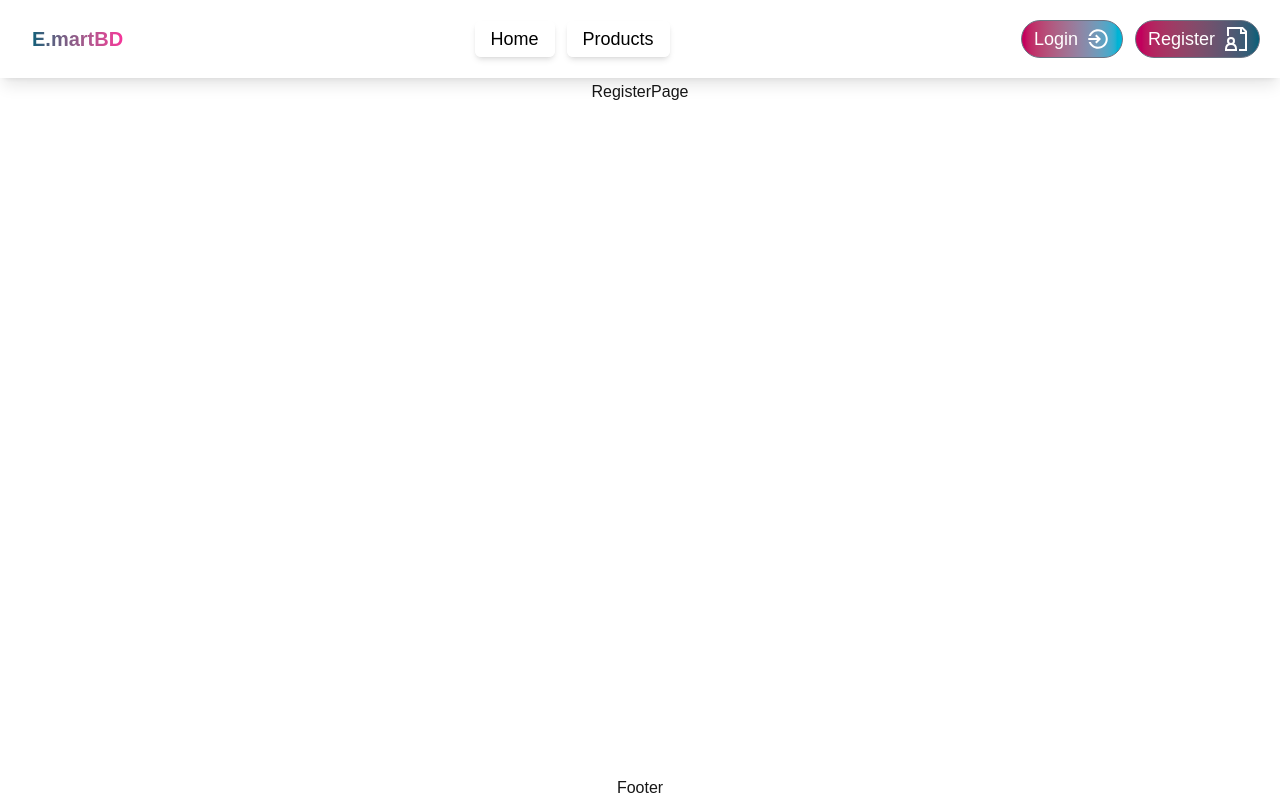
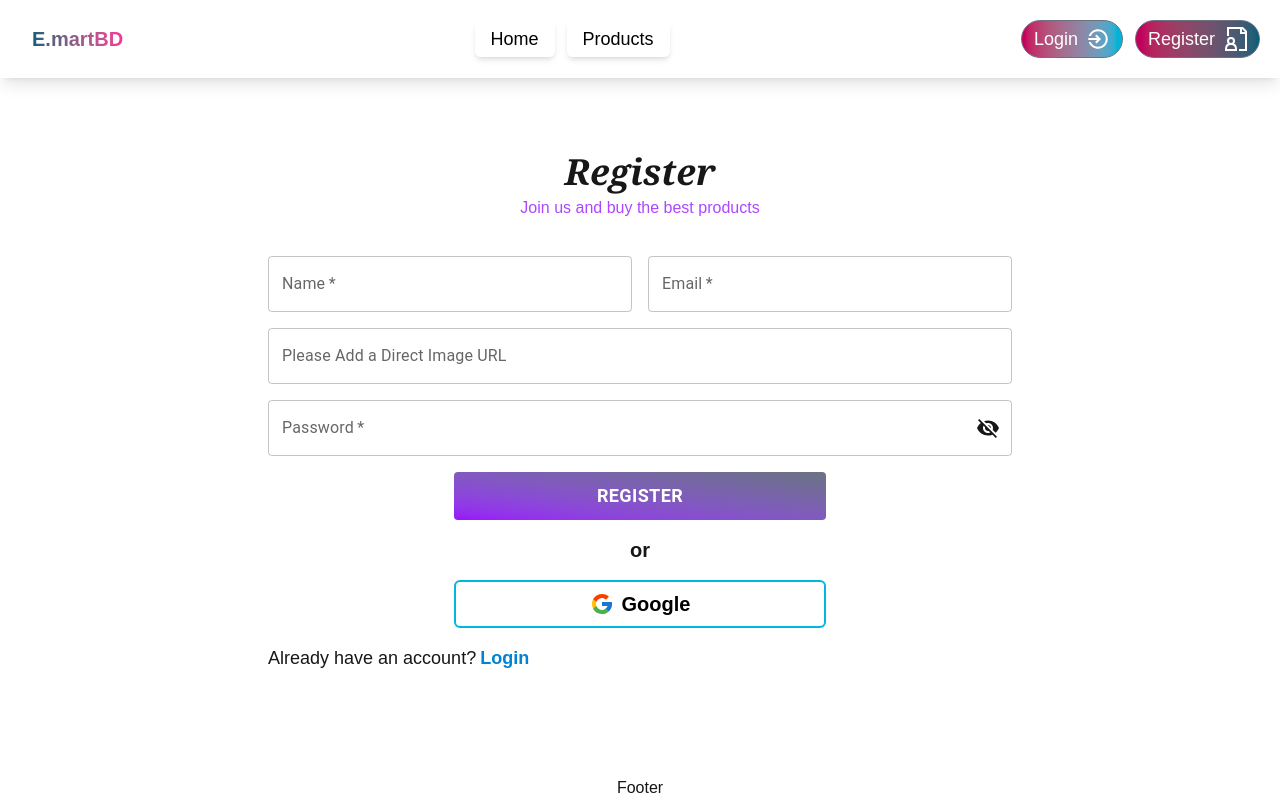
Before and after one commit to nahiyankhan55/ejp-nextjs-task-client, a Next.js app: page /register in a window 1280 px wide. Built offline with nearby package versions, Linux system fonts and the light colour scheme.

Commit message:
register page add

```diff
--- a/package.json
+++ b/package.json
@@ -16,7 +16,8 @@
     "next-auth": "^4.24.13",
     "react": "19.2.0",
     "react-dom": "19.2.0",
-    "react-icons": "^5.5.0"
+    "react-icons": "^5.5.0",
+    "react-toastify": "^11.0.5"
   },
   "devDependencies": {
     "@tailwindcss/postcss": "^4",
--- /dev/null
+++ b/src/app/(layout)/(auth)/register/RegisterProvider.jsx
@@ -0,0 +1,168 @@
+"use client";
+import { useState } from "react";
+import { useRouter } from "next/navigation";
+import { signIn } from "next-auth/react";
+import { toast } from "react-toastify";
+import { Button, TextField } from "@mui/material";
+import { MdVisibility, MdVisibilityOff } from "react-icons/md";
+import { FcGoogle } from "react-icons/fc";
+import Link from "next/link";
+
+const RegisterProvider = () => {
+  const [showPassword, setShowPassword] = useState(false);
+  const router = useRouter();
+
+  const validatePassword = (password) => {
+    const regex =
+      /^(?=.*[a-z])(?=.*[A-Z])(?=.*\d)(?=.*[@$!%*?&])[A-Za-z\d@$!%*?&]{6,}$/;
+    return regex.test(password);
+  };
+
+  const handleFormSubmit = async (e) => {
+    e.preventDefault();
+    const { name, email, password, imageURL } = e.target;
+    const nameVal = name.value;
+    const emailVal = email.value;
+    const passwordVal = password.value;
+    const imageVal = imageURL?.value?.trim();
+
+    if (!validatePassword(passwordVal)) {
+      toast.info(
+        "Password must be at least 6 characters, include a number, uppercase, lowercase & special char.",
+        { position: "top-right", autoClose: 3000 }
+      );
+      return;
+    }
+
+    try {
+      const res = await fetch("http://localhost:6610/register", {
+        method: "POST",
+        headers: { "Content-Type": "application/json" },
+        body: JSON.stringify({
+          name: nameVal,
+          email: emailVal,
+          password: passwordVal,
+          image: imageVal,
+        }),
+      });
+
+      const data = await res.json();
+      if (!res.ok) throw new Error(data.message || "Registration failed");
+
+      toast.success("Registration successful! Logging in...", {
+        position: "top-right",
+        autoClose: 2000,
+      });
+
+      await signIn("credentials", {
+        email: emailVal,
+        password: passwordVal,
+        callbackUrl: "/",
+      });
+    } catch (err) {
+      toast.error(`Registration Error: ${err.message}`, {
+        position: "top-right",
+        autoClose: 3000,
+      });
+    }
+  };
+
+  const handleGoogleMethod = async () => {
+    await signIn("google", { callbackUrl: "/" });
+  };
+
+  return (
+    <div className="w-full flex flex-col items-center sm:gap-5 gap-2 px-5 py-10">
+      <div className="flex flex-col gap-1 items-center md:mt-8 mt-4">
+        <h3 className="md:text-4xl text-2xl italic font-serif font-semibold">
+          Register
+        </h3>
+        <p className="text-base font-medium text-purple-500">
+          Join us and buy the best products
+        </p>
+      </div>
+
+      <div className="flex flex-col gap-4 lg:w-3/5 md:w-8/12 sm:w-10/12">
+        <form
+          onSubmit={handleFormSubmit}
+          className="flex flex-col justify-center items-center gap-4 mt-4 w-full"
+        >
+          <div className="flex md:flex-nowrap flex-wrap items-center gap-4 w-full">
+            <TextField
+              name="name"
+              label="Name"
+              variant="outlined"
+              required
+              className="w-full"
+            />
+            <TextField
+              name="email"
+              label="Email"
+              variant="outlined"
+              type="email"
+              required
+              className="w-full"
+            />
+          </div>
+          <TextField
+            name="imageURL"
+            label="Please Add a Direct Image URL"
+            variant="outlined"
+            className="w-full"
+          />
+          <div className="w-full relative">
+            <TextField
+              name="password"
+              type={showPassword ? "text" : "password"}
+              label="Password"
+              variant="outlined"
+              required
+              className="w-full"
+            />
+            {!showPassword ? (
+              <MdVisibilityOff
+                onClick={() => setShowPassword(!showPassword)}
+                className="absolute top-4 right-3 text-2xl z-40 cursor-pointer"
+              />
+            ) : (
+              <MdVisibility
+                onClick={() => setShowPassword(!showPassword)}
+                className="absolute top-4 right-3 text-2xl z-40 cursor-pointer"
+              />
+            )}
+          </div>
+
+          <div className="w-full flex items-center justify-center">
+            <Button
+              type="submit"
+              className="w-full md:w-1/2 mx-auto py-2 rounded-md border-2 text-white! shadow-gray-400/90 bg-linear-to-tr from-purple-600 to-gray-500 transition-all duration-300 hover:to-cyan-600 hover:shadow-md"
+            >
+              <p className="text-lg font-semibold py-1">Register</p>
+            </Button>
+          </div>
+        </form>
+
+        <p className="text-xl font-bold text-center">or</p>
+
+        <button
+          onClick={handleGoogleMethod}
+          className="w-full md:w-1/2 mx-auto border-2 border-cyan-500 bg-white rounded-md text-xl font-semibold transition hover:shadow-md hover:scale-105 shadow-gray-400/90 hover:border-cyan-600 py-2 flex items-center justify-center gap-2 text-black cursor-pointer"
+        >
+          <FcGoogle className="text-2xl" /> Google
+        </button>
+
+        <p className="font-medium text-lg flex items-center gap-1">
+          Already have an account?
+          <Link
+            href="/login"
+            className="text-sky-600 hover:text-emerald-700 duration-300 font-bold"
+          >
+            Login
+          </Link>
+        </p>
+      </div>
+    </div>
+  );
+};
+
+export default RegisterProvider;
--- a/src/app/(layout)/(auth)/register/page.jsx
+++ b/src/app/(layout)/(auth)/register/page.jsx
@@ -1,5 +1,11 @@
+import RegisterProvider from "./RegisterProvider";
+
+export const metadata = {
+  title: "Register to E.martBD",
+};
+
 const RegisterPage = () => {
-  return <div>RegisterPage</div>;
+  return <RegisterProvider></RegisterProvider>;
 };
 
 export default RegisterPage;
--- /dev/null
+++ b/src/app/api/auth/[...nextauth]/route.js
@@ -0,0 +1,45 @@
+import NextAuth from "next-auth";
+import CredentialsProvider from "next-auth/providers/credentials";
+
+export const authOptions = {
+  providers: [
+    CredentialsProvider({
+      name: "Credentials",
+      async authorize(credentials) {
+        const res = await fetch("http://localhost:6610/login", {
+          method: "POST",
+          headers: { "Content-Type": "application/json" },
+          body: JSON.stringify({
+            email: credentials.email,
+            password: credentials.password,
+          }),
+        });
+
+        const data = await res.json();
+        if (!res.ok) return null;
+        return data.user;
+      },
+    }),
+  ],
+
+  session: { strategy: "jwt" },
+
+  pages: {
+    signIn: "/login",
+  },
+
+  callbacks: {
+    async jwt({ token, user }) {
+      if (user) token.user = user;
+      return token;
+    },
+
+    async session({ session, token }) {
+      session.user = token.user;
+      return session;
+    },
+  },
+};
+
+const handler = NextAuth(authOptions);
+export { handler as GET, handler as POST };
--- a/src/app/layout.js
+++ b/src/app/layout.js
@@ -2,6 +2,8 @@ import { Geist, Geist_Mono } from "next/font/google";
 import "./globals.css";
 import Navbar from "@/components/Navbar";
 import Footer from "@/components/Footer";
+import { ToastContainer } from "react-toastify";
+import Providers from "@/components/Providers";
 
 const geistSans = Geist({
   variable: "--font-geist-sans",
@@ -24,12 +26,17 @@ export default function RootLayout({ children }) {
       <body
         className={`${geistSans.variable} ${geistMono.variable} antialiased`}
       >
-        <div className="max-w-[1440px] mx-auto flex flex-col items-center h-screen">
-          <Navbar></Navbar>
-          <div className="w-full py-10"></div>
-          <div className="flex-1">{children}</div>
-          <Footer></Footer>
-        </div>
+        {/* wrapped in Providers for managing auth */}
+        <Providers>
+          <div className="max-w-[1440px] mx-auto flex flex-col items-center h-screen">
+            <Navbar></Navbar>
+            <div className="w-full py-10"></div>
+            <div className="flex-1 w-full">{children}</div>
+            <Footer></Footer>
+          </div>
+        </Providers>
+
+        <ToastContainer></ToastContainer>
       </body>
     </html>
   );
--- a/src/components/Navbar.jsx
+++ b/src/components/Navbar.jsx
@@ -20,7 +20,7 @@ const Navbar = () => {
         setNavShowHide(false);
       }}
     >
-      <div className="flex items-center gap-6 justify-between py-5 w-full sm:px-5 px-3 shadow-lg fixed bg-white/95">
+      <div className="flex items-center gap-6 justify-between py-5 w-full sm:px-5 px-3 shadow-lg z-50 fixed bg-white/95">
         <div className="relative text-xl flex gap-3 font-bold items-center">
           <div className="flex">
             <button className="lg:hidden text-2xl" onClick={navControl}>
--- /dev/null
+++ b/src/components/Providers.jsx
@@ -0,0 +1,9 @@
+"use client";
+
+import { SessionProvider } from "next-auth/react";
+
+const Providers = ({ children }) => {
+  return <SessionProvider>{children}</SessionProvider>;
+};
+
+export default Providers;
```
Also changed, not shown: 1 other file (tests, documents, lock files or other folders).
